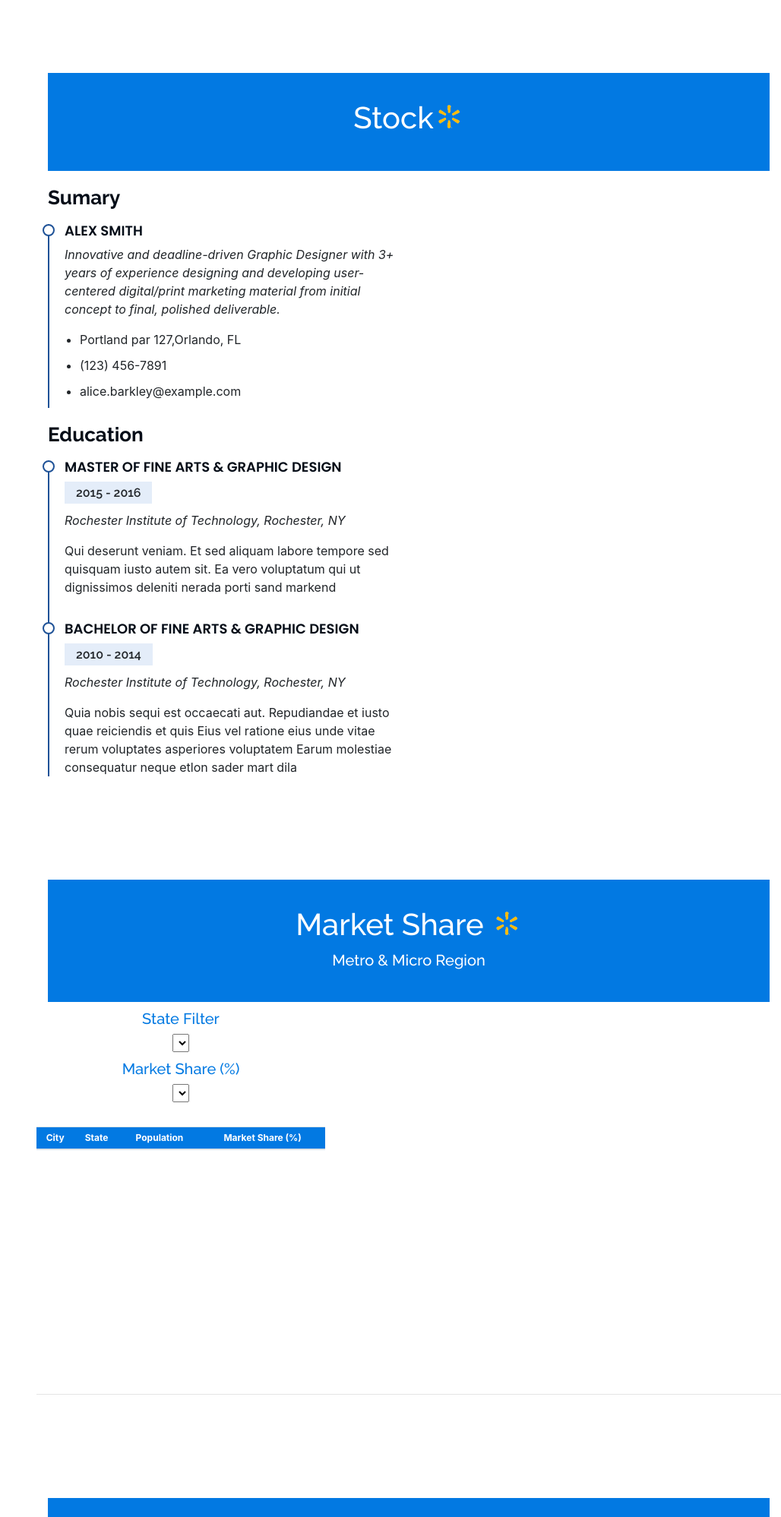
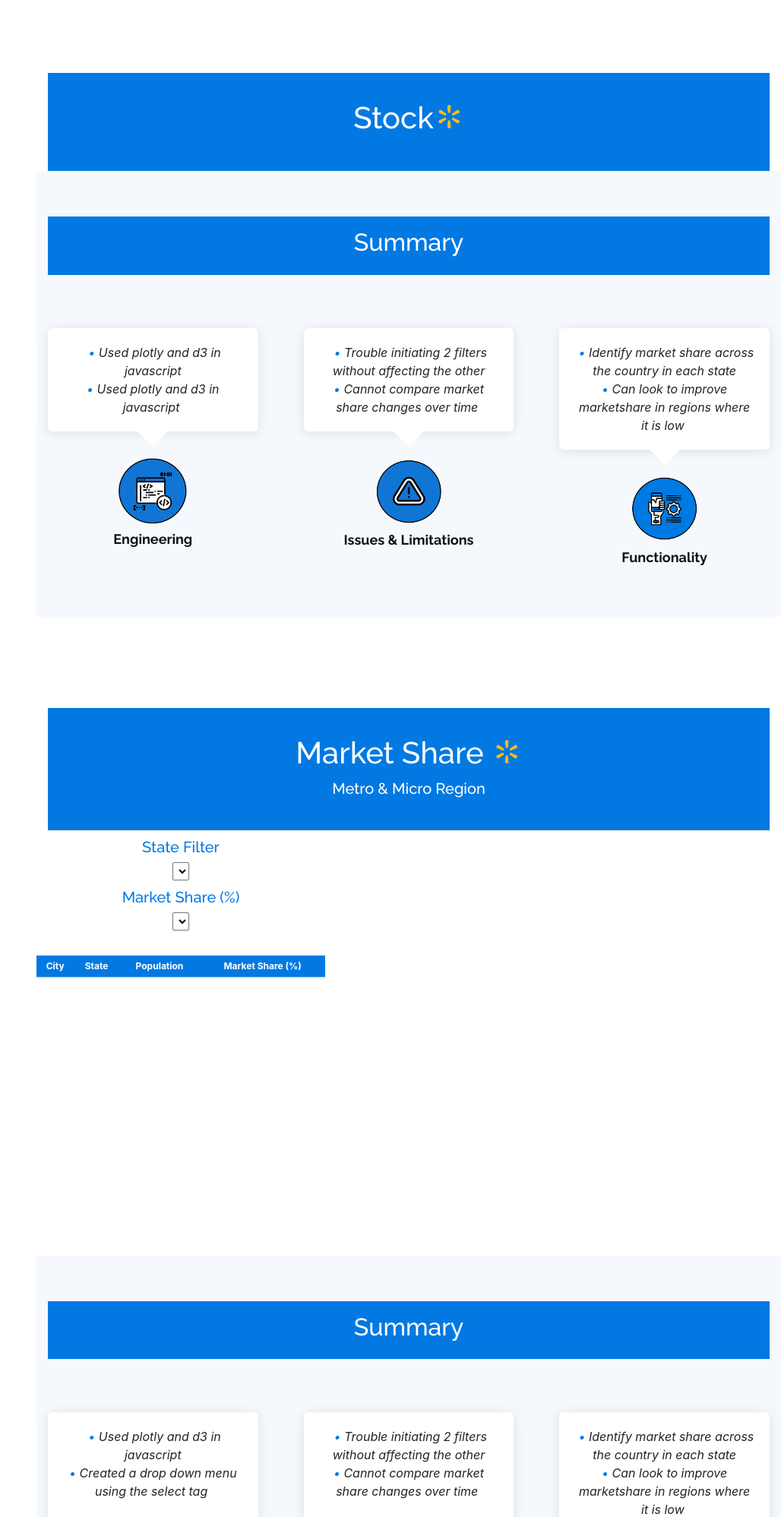
Before and after one commit to beckyydo/walmart-dashboard, a Flask app: page / in a window 1280 px wide. Shown: the part 1388-3385 px from the top of the page at 76% size, without its empty margins (252-1280 px from the left). Run offline with Flask 2, Linux system fonts and the light colour scheme; data that the repository does not hold is empty; parts of the project's set-up code (start-up, migrations or seed data) failed here and were passed over; some libraries are stand-ins or nearby versions.

Commit message:
add summary bubbles

```diff
--- a/static/css/homepage.css
+++ b/static/css/homepage.css
@@ -653,7 +653,6 @@
 
 .testimonials .testimonial-item .testimonial-img {
   width: 90px;
-  border-radius: 50%;
   margin: 0 auto;
 }
 
@@ -671,7 +670,7 @@
 }
 
 .testimonials .testimonial-item .quote-icon-left, .testimonials .testimonial-item .quote-icon-right {
-  color: #c3e8fa;
+  color: #0279E2;
   font-size: 26px;
 }
 
@@ -1049,6 +1048,7 @@
   }
 }
 
+
 /*--------------------------------------------------------------
 # Footer
 --------------------------------------------------------------*/
--- a/static/css/style.css
+++ b/static/css/style.css
@@ -20,6 +20,11 @@
     background-color:#0279E2;
     padding:35px;
 }
+.market-banner2 {
+    text-align:center;
+    background-color:#0279E2;
+    padding:15px;
+}
 #logo {
     width:40px;
     margin-bottom:10px;
--- a/templates/index.html
+++ b/templates/index.html
@@ -119,38 +119,52 @@
             </div>
         </div>
 
-      <div class="container">
-        <div class="row">
-          <div class="col-lg-6" data-aos="fade-up">
-            <h3 class="resume-title">Sumary</h3>
-            <div class="resume-item pb-0">
-              <h4>Alex Smith</h4>
-              <p><em>Innovative and deadline-driven Graphic Designer with 3+ years of experience designing and developing user-centered digital/print marketing material from initial concept to final, polished deliverable.</em></p>
-              <ul>
-                <li>Portland par 127,Orlando, FL</li>
-                <li>(123) 456-7891</li>
-                <li>alice.barkley@example.com</li>
-              </ul>
-            </div>
-
-            <h3 class="resume-title">Education</h3>
-            <div class="resume-item">
-              <h4>Master of Fine Arts &amp; Graphic Design</h4>
-              <h5>2015 - 2016</h5>
-              <p><em>Rochester Institute of Technology, Rochester, NY</em></p>
-              <p>Qui deserunt veniam. Et sed aliquam labore tempore sed quisquam iusto autem sit. Ea vero voluptatum qui ut dignissimos deleniti nerada porti sand markend</p>
-            </div>
-            <div class="resume-item">
-              <h4>Bachelor of Fine Arts &amp; Graphic Design</h4>
-              <h5>2010 - 2014</h5>
-              <p><em>Rochester Institute of Technology, Rochester, NY</em></p>
-              <p>Quia nobis sequi est occaecati aut. Repudiandae et iusto quae reiciendis et quis Eius vel ratione eius unde vitae rerum voluptates asperiores voluptatem Earum molestiae consequatur neque etlon sader mart dila</p>
+        <section class = "testimonials section-bg">
+          <div class = "container-fluid">
+            <div class = "market-banner2">
+              <h2 style = "color:white;">Summary</h2>
             </div>
           </div>
-
-        </div>
-
-      </div>
+          <div class = "row" style = "margin-top:70px;">
+            <div class = "col-md-4">
+              <div class="testimonial-item center">
+                <p>
+                  <i class="bx center"></i>
+                    <span style = "color:#0279E2;">&#8226;</span> Used plotly and d3 in javascript<br>
+                    <span style = "color:#0279E2;">&#8226;</span> Used plotly and d3 in javascript
+                  <i class="bx"></i>
+                </p>
+                <img src = "{{ url_for('static', filename='img/Engineering_Icon.png') }}" alt ="" id class = "testimonial-img">
+                <h3>Engineering</h3>
+              </div>
+            </div>
+            <div class = "col-md-4">
+              <div class="testimonial-item center" data-aos="fade-up" data-aos-delay="100">
+                <p>
+                  <i class="bx"></i>
+                  <span style = "color:#0279E2;">&#8226;</span> Trouble initiating 2 filters without affecting the other<br>
+                  <span style = "color:#0279E2;">&#8226;</span> Cannot compare market share changes over time
+                  <i class="bx"></i>
+                </p>
+                <img src = "{{ url_for('static', filename='img/Error_Icon.png') }}" alt ="" id class = "testimonial-img">
+                <h3>Issues & Limitations</h3>
+              </div>
+            </div>
+            <div class = "col-md-4">
+              <div class="testimonial-item" data-aos="fade-up" data-aos-delay="200">
+                <p>
+                  <i class="bx"></i>
+                  <span style = "color:#0279E2;">&#8226;</span> Identify market share across the country in each state<br>
+                  <span style = "color:#0279E2;">&#8226;</span> Can look to improve marketshare in regions where it is low
+                  <i class="bx"></i>
+                </p>
+                <img src = "{{ url_for('static', filename='img/Function_Icon.png') }}" alt ="" id class = "testimonial-img">
+                <h3>Functionality</h3>
+              </div>
+              </div>
+              </div>
+            </div>
+        </section>
     </section><!-- End Resume Section -->
 
     <!-- ======= Market Share Section ======= -->
@@ -196,9 +210,56 @@
         </div>
         </div>
     </div>
-    <hr>
-    </section><!-- End Portfolio Section -->
+    </section>
+    <!-- End Portfolio Section -->
 
+    <!-- Notes -->
+    <section class = "testimonials section-bg">
+      <div class = "container-fluid">
+        <div class = "market-banner2">
+          <h2 style = "color:white;">Summary</h2>
+        </div>
+      </div>
+      <div class = "row" style = "margin-top:70px;">
+        <div class = "col-md-4">
+          <div class="testimonial-item" data-aos="fade-up" data-aos-delay="100">
+            <p style = "height:150px;">
+              <i class="bx"></i>
+              <span style = "color:#0279E2;">&#8226;</span> Used plotly and d3 in javascript<br>
+              <span style = "color:#0279E2;">&#8226;</span> Created a drop down menu using the select tag
+              <i class="bx"></i>
+            </p>
+            <img src = "{{ url_for('static', filename='img/Engineering_Icon.png') }}" alt ="" id class = "testimonial-img">
+            <h3>Engineering</h3>
+          </div>
+        </div>
+        <div class = "col-md-4">
+          <div class="testimonial-item" data-aos="fade-up" data-aos-delay="200">
+            <p style = "height:150px;">
+              <i class="bx"></i>
+              <span style = "color:#0279E2;">&#8226;</span> Trouble initiating 2 filters without affecting the other<br>
+              <span style = "color:#0279E2;">&#8226;</span> Cannot compare market share changes over time
+              <i class="bx"></i>
+            </p>
+            <img src = "{{ url_for('static', filename='img/Error_Icon.png') }}" alt ="" id class = "testimonial-img">
+            <h3>Issues & Limitations</h3>
+          </div>
+        </div>
+        <div class = "col-md-4">
+          <div class="testimonial-item" data-aos="fade-up" data-aos-delay="300">
+            <p style = "height:150px;">
+              <i class="bx"></i>
+              <span style = "color:#0279E2;">&#8226;</span> Identify market share across the country in each state<br>
+              <span style = "color:#0279E2;">&#8226;</span> Can look to improve marketshare in regions where it is low
+              <i class="bx"></i>
+            </p>
+            <img src = "{{ url_for('static', filename='img/Function_Icon.png') }}" alt ="" id class = "testimonial-img">
+            <h3>Functionality</h3>
+          </div>
+          </div>
+          </div>
+        </div>
+    </section>
     <!-- ======= Store Location Section ======= -->
     <section id="location" class="services">
         <div class = "container-fluid">
```
Also changed, not shown: static/img/Engineering_Icon.png (added), static/img/Error_Icon.png (added), static/img/Function_Icon.png (added), static/img/hero-bg.jpg (deleted), static/img/profile-img.jpg (deleted).
